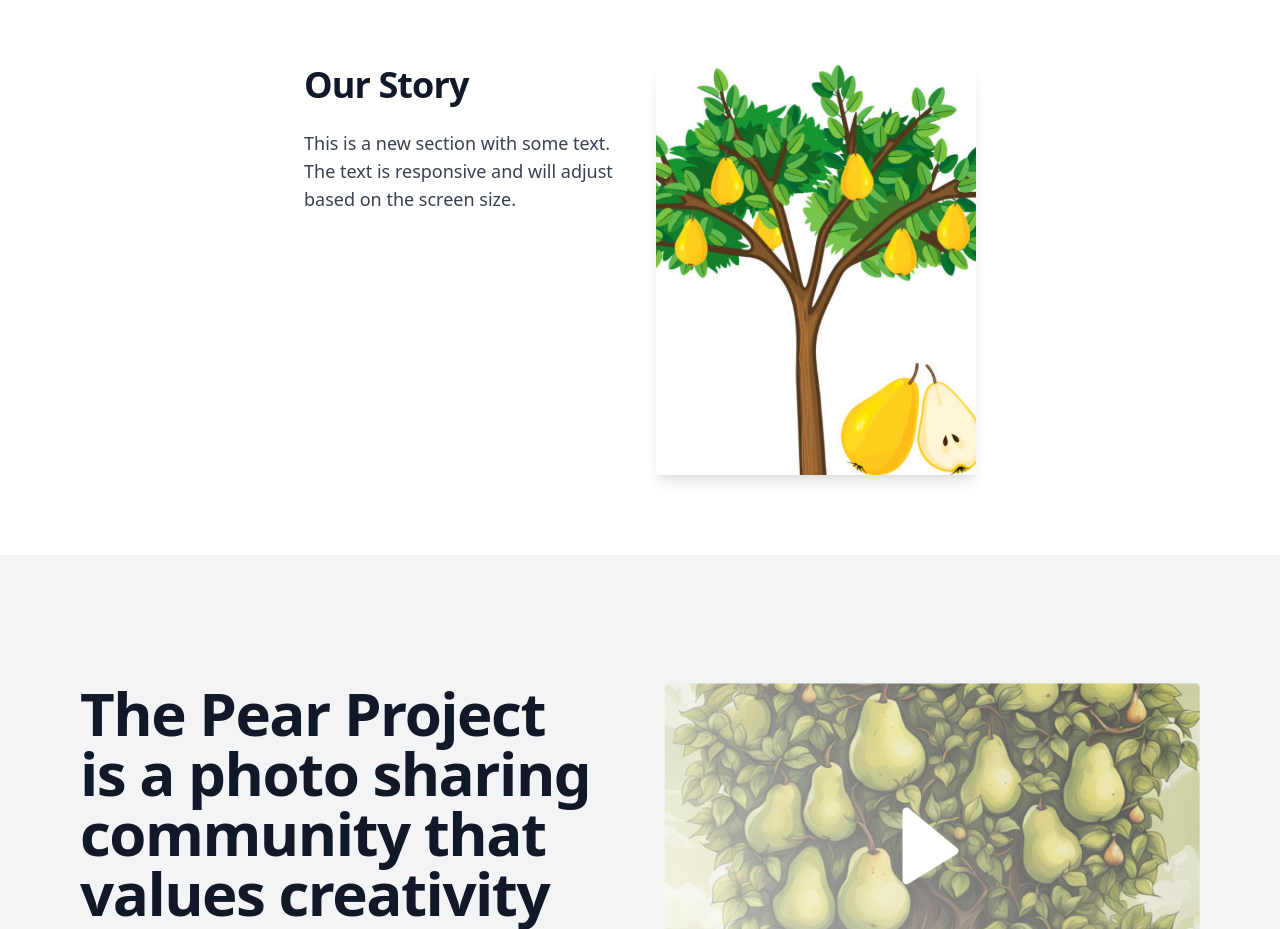
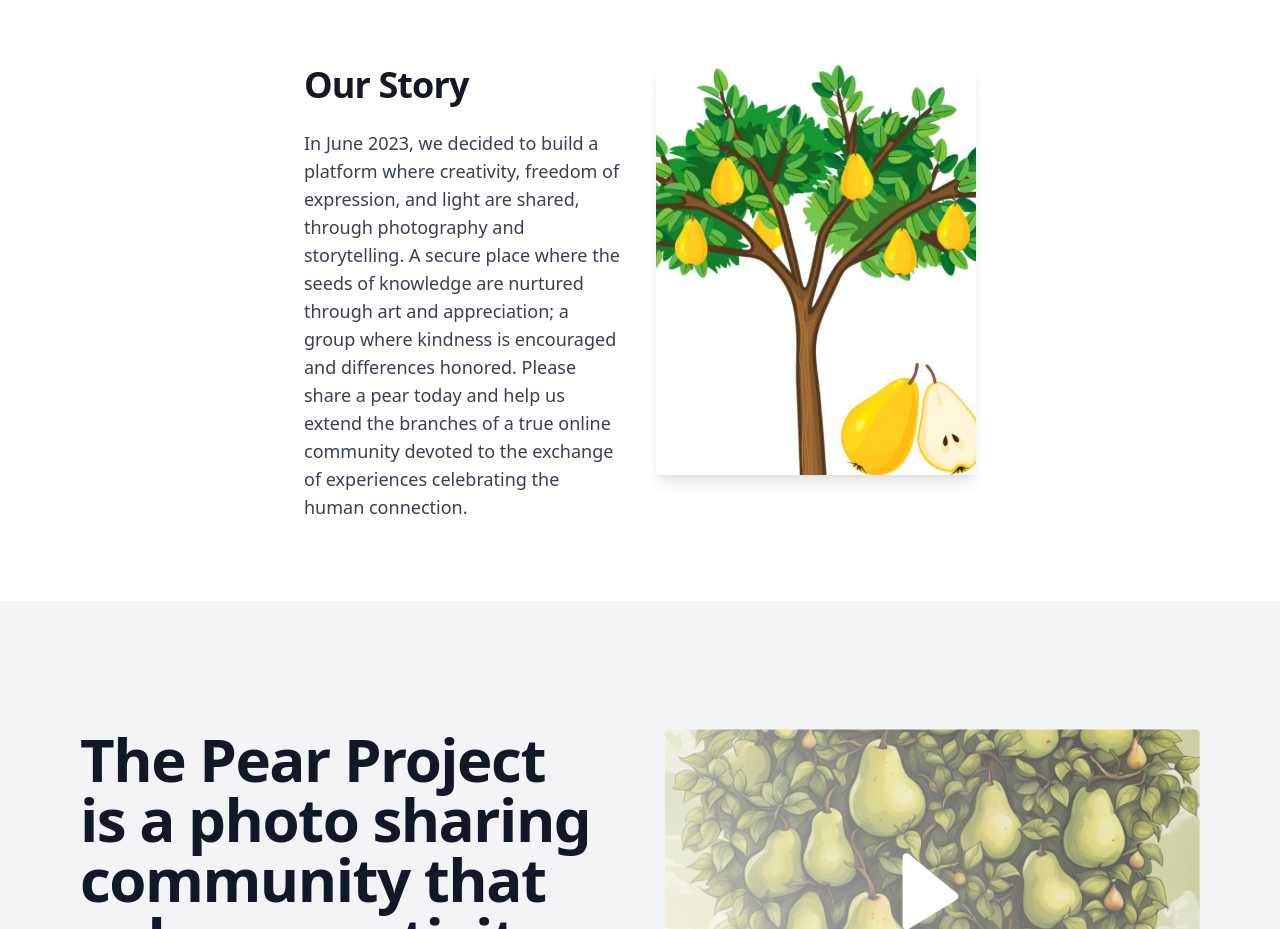
Before and after one commit to caruccisimon/the-pear-tree-project, a plain HTML site: page index.html in a window 1280 px wide. Shown: the part 3060-3989 px from the top of the page. Drawn offline with nearby package versions, Linux system fonts and the light colour scheme.

Commit message:
Update index.html

```diff
--- a/index.html
+++ b/index.html
@@ -90,7 +90,10 @@
             Our Story
           </h2>
           <p class="text-base text-gray-700 md:text-lg">
-            This is a new section with some text. The text is responsive and will adjust based on the screen size.
+            In June 2023, we decided to build a platform where creativity, freedom of expression, and light are shared, through photography and storytelling.
+A secure place where the seeds of knowledge are nurtured through art and appreciation; a group where kindness is encouraged and differences honored.
+
+Please share a pear today and help us extend the branches of a true online community devoted to the exchange of experiences celebrating the human connection.
           </p>
         </div>
         <div class="sm:w-1/2">
```
